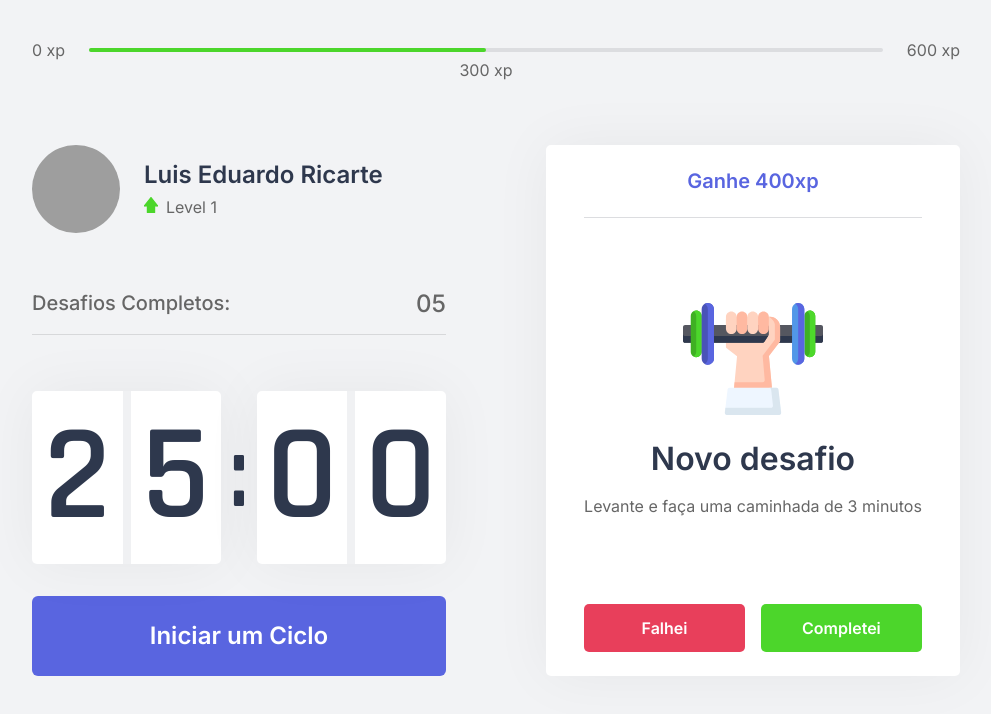
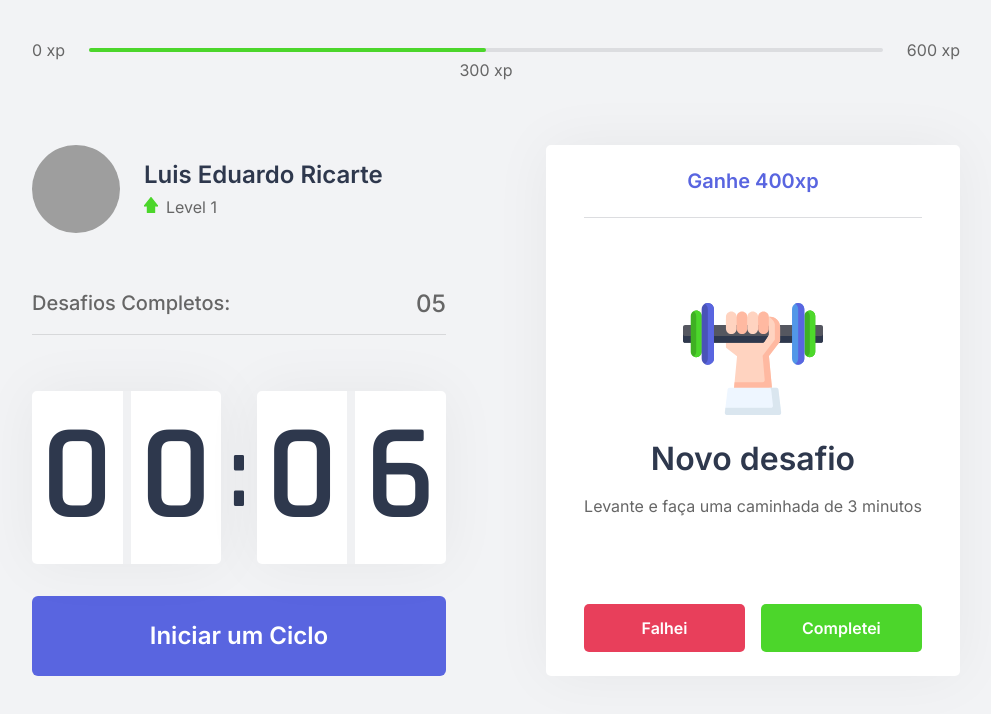
Before and after one commit to luisricarte/move.it, a Next.js app: page / in a window 1280 px wide. Shown: the top 714 px of the page, without its empty margins (144-1135 px from the left). Built offline with nearby package versions, Linux system fonts and the light colour scheme; grey boxes are pictures that could not be loaded.

Commit message:
adicionando useContext destructuring

```diff
--- a/src/components/Countdown/index.tsx
+++ b/src/components/Countdown/index.tsx
@@ -7,13 +7,12 @@ import { ChallengesContext } from '@/contexts/ChallengesContext';
 let countdownTimeout: NodeJS.Timeout;
 
 export function Countdown() {
+    const {startNewChallenge} = useContext(ChallengesContext);
 
-    const [count,setCount] = useState(25 * 60);
+    const [count,setCount] = useState(0.1 * 60);
     const [isActive, setIsActive] = useState(false);
     const [hasFinished, setHasFinished] = useState(false);
 
-    const contextData = useContext(ChallengesContext);
-    console.log(contextData);
     const minutes = Math.floor(count / 60);
     const seconds = count % 60;
 
@@ -26,7 +25,7 @@ export function Countdown() {
 
     function cancelCountDown() {
         clearTimeout(countdownTimeout);
-        setCount(25 * 60);
+        setCount(0.1 * 60);
         setIsActive(false);
     }
 
@@ -38,7 +37,8 @@ export function Countdown() {
         }
         else if ( count == 0 ) {
             setHasFinished(true);
-            setIsActive(false)
+            setIsActive(false);
+            startNewChallenge();
         }
     }, [isActive,count])
 
--- a/src/contexts/ChallengesContext.tsx
+++ b/src/contexts/ChallengesContext.tsx
@@ -1,10 +1,17 @@
 import { createContext, useState, ReactNode } from 'react';
-
-export const ChallengesContext = createContext({});
+interface ChallengesContextData {
+    level: number,
+    currentExperience: number;
+    challengesCompleted: number;
+    levelUp: () => void;
+    startNewChallenge: () => void;
+}
 
 type ChallengesProviderProps = {
     children: ReactNode;
 }
+
+export const ChallengesContext = createContext({} as ChallengesContextData);
 
 export function ChallengesProvider({children}: ChallengesProviderProps) {
     const [level, setLevel] = useState(1);
@@ -12,7 +19,7 @@ export function ChallengesProvider({children}: ChallengesProviderProps) {
     const [challengesCompleted, setChallengesCompleted] = useState(0);
 
     function levelUp(){
-        setLevel(level +1);
+        setLevel(level + 1);
     }
 
     function startNewChallenge() {
```
